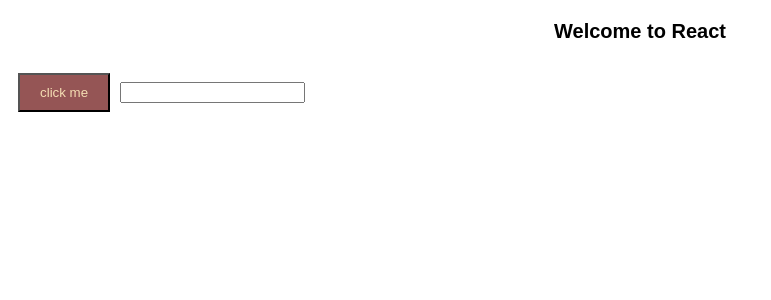
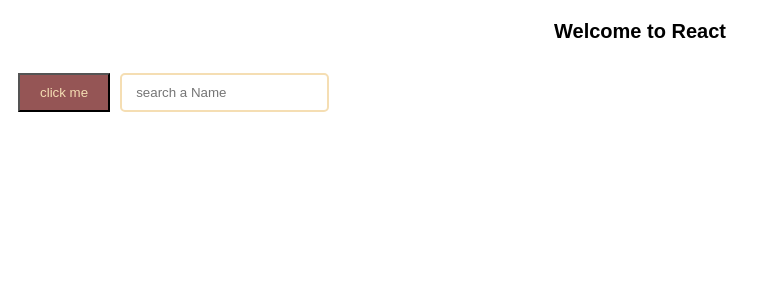
Before and after one commit to SATYAM08RAJPUT/React-Practices-set, a React (Vite) app: page / in a window 1280 px wide. Shown: the top 300 px of the page, without its empty margins (0-771 px from the left). Built offline with nearby package versions, Linux system fonts and the light colour scheme.

Commit message:
add a Some CSS into Input Field

```diff
--- a/src/App.jsx
+++ b/src/App.jsx
@@ -6,7 +6,7 @@ function App() {
     <>
      <h3>Welcome to React</h3>
      <Button>{"click me"}</Button>
-     <Input />
+     <Input placeholder={"search a Name"} className={"inputfield"}/>
     </>
   )
 }
--- a/src/Basic Components/input/input.css
+++ b/src/Basic Components/input/input.css
@@ -0,0 +1,5 @@
+.inputfield{
+    padding: 10px 14px;
+    border-radius: 5px;
+    border: solid 2px wheat;
+}
--- a/src/Basic Components/input/input.jsx
+++ b/src/Basic Components/input/input.jsx
@@ -1,3 +1,4 @@
+import "./input.css"
 const Input = ({onchange,className,placeholder}) => {
     return(
         <>
```
